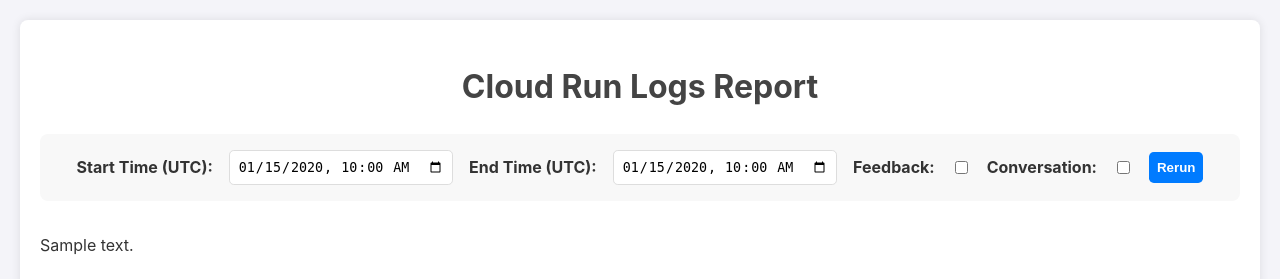
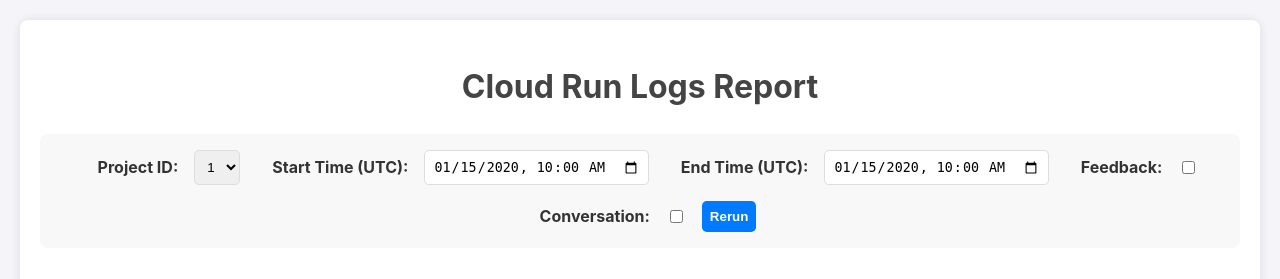
Before and after one commit to Groupama-DS/HR-ADK, a Flask app: template log_viewer/templates/report.html in a window 1280 px wide. Shown: the top 279 px of the page. Run offline with Flask 3, Linux system fonts and the light colour scheme; the template is opened without the code that fills it: most values are stand-ins (such as "Sample title", 1, 10 or a date in 2020); some libraries are stand-ins or nearby versions.

Commit message:
add project id selector

```diff
--- a/log_viewer/log_app.py
+++ b/log_viewer/log_app.py
@@ -7,7 +7,7 @@
 app = Flask(__name__)
 
 # --- Configuration ---
-PROJECT_ID = "prj-test-hrminds"  # Your Google Cloud project ID
+PROJECT_IDS = ["prj-prod-hrminds", "prj-test-hrminds", "prj-hackathon-team2"]
 SERVICE_NAME = "hr-chatbot-service"  # Your Cloud Run service name
 
 def get_cloud_run_logs(project_id, service_name, start_time, end_time, filter_feedback, filter_conversation):
@@ -103,6 +103,8 @@
 def report():
     is_first_load = not request.args
 
+    project_id = request.args.get('project_id', PROJECT_IDS[0])
+
     end_time_str = request.args.get('end_time')
     start_time_str = request.args.get('start_time')
 
@@ -120,7 +122,7 @@
         start_time = end_time - timedelta(days=1)
 
     logs = get_cloud_run_logs(
-        project_id=PROJECT_ID,
+        project_id=project_id,
         service_name=SERVICE_NAME,
         start_time=start_time,
         end_time=end_time,
@@ -135,7 +137,9 @@
         start_time=start_time.strftime('%Y-%m-%dT%H:%M'),
         end_time=end_time.strftime('%Y-%m-%dT%H:%M'),
         feedback=feedback,
-        conversation=conversation
+        conversation=conversation,
+        project_ids=PROJECT_IDS,
+        selected_project_id=project_id
     )
 
 if __name__ == '__main__':
--- a/log_viewer/templates/report.html
+++ b/log_viewer/templates/report.html
@@ -9,8 +9,8 @@
         h1 { text-align: center; color: #444; }
         .container { max-width: 100%; box-sizing: border-box; background: white; padding: 1.25rem; box-shadow: 0 0 0.6rem rgba(0,0,0,0.1); border-radius: 0.5rem; }
         form { margin-bottom: 2rem; padding: 1rem; background-color: #f8f8f8; border-radius: 0.5rem; display: flex; flex-wrap: wrap; gap: 1rem; align-items: center; justify-content: center; }
-        form label { font-weight: bold; }
-        form input[type="datetime-local"], form input[type="checkbox"], form button { padding: 0.5rem; border-radius: 0.3rem; border: 1px solid #ddd; }
+        form label { font-weight: bold; margin-left: 1rem; }
+        form input[type="datetime-local"], form input[type="checkbox"], form select, form button { padding: 0.5rem; border-radius: 0.3rem; border: 1px solid #ddd; }
         form button { background-color: #007bff; color: white; cursor: pointer; border: none; font-weight: bold; }
         form button:hover { background-color: #0056b3; }
         table { border-collapse: collapse; width: 100%; margin-top: 1.25rem; }
@@ -27,6 +27,12 @@
 <div class='container'>
     <h1>Cloud Run Logs Report</h1>
     <form method="get">
+        <label for="project_id">Project ID:</label>
+        <select id="project_id" name="project_id">
+            {% for proj_id in project_ids %}
+            <option value="{{ proj_id }}" {% if proj_id == selected_project_id %}selected{% endif %}>{{ proj_id }}</option>
+            {% endfor %}
+        </select>
         <label for="start_time">Start Time (UTC):</label>
         <input type="datetime-local" id="start_time" name="start_time" value="{{ start_time }}">
         <label for="end_time">End Time (UTC):</label>
```
